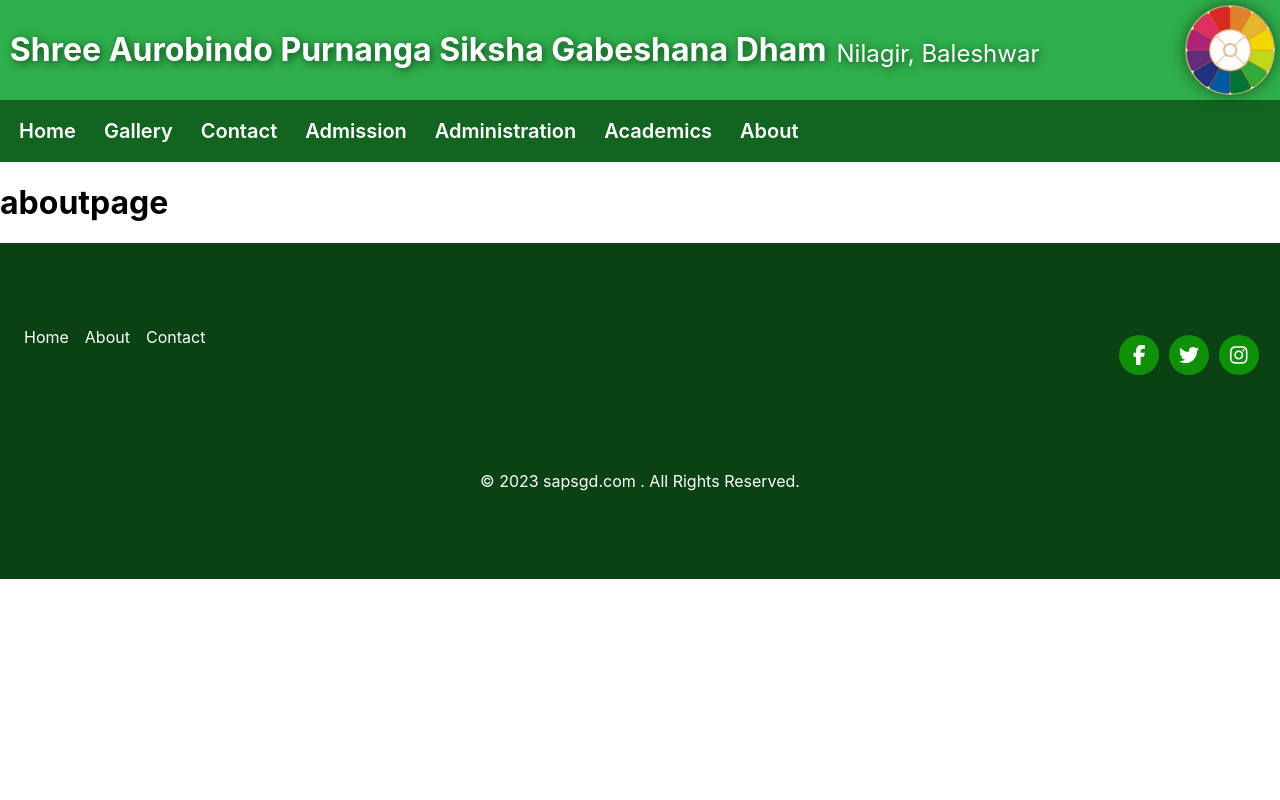
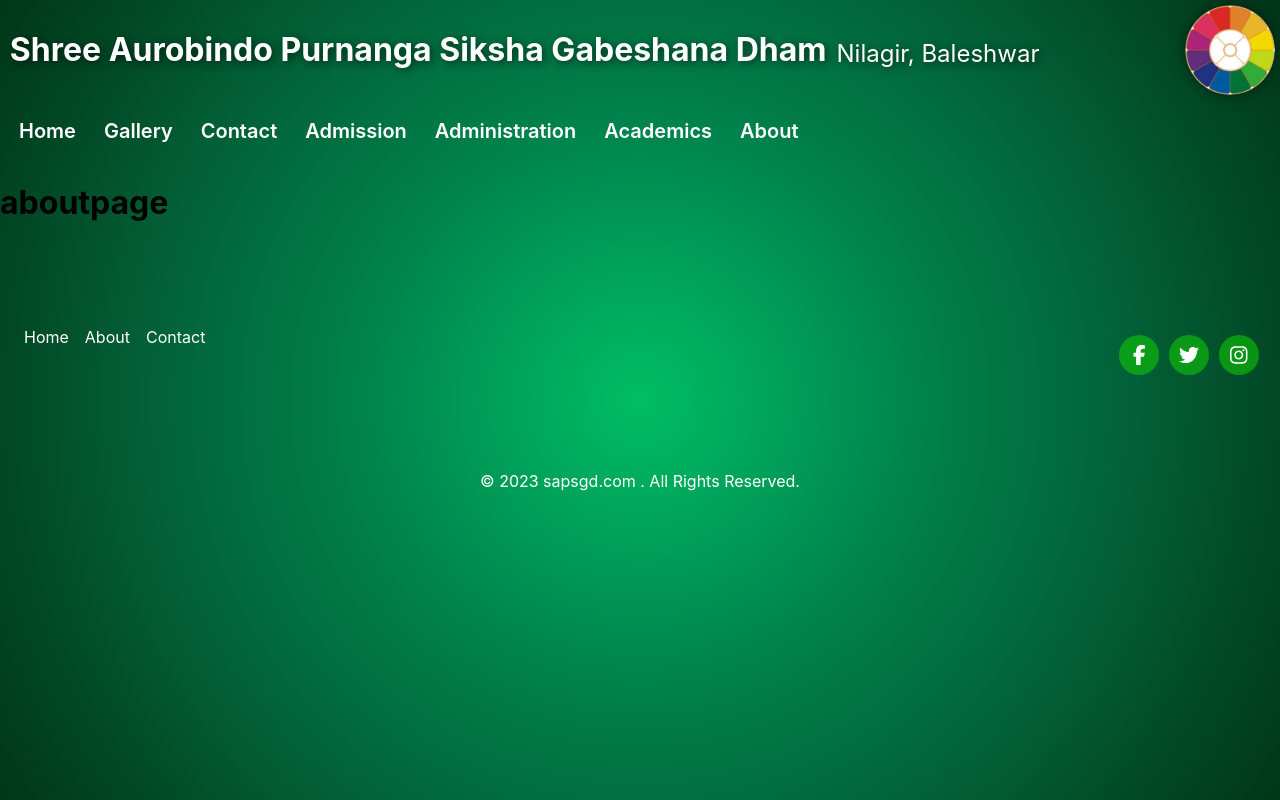
Before and after one commit to devnshankar/sapsgd.com_v1.0, a React (Create React App) app: page /about in a window 1280 px wide. Built offline with nearby package versions, Linux system fonts and the light colour scheme.

Commit message:
removed individual bg and changed the main bg to gradient green

```diff
--- a/src/App.jsx
+++ b/src/App.jsx
@@ -28,7 +28,7 @@ function App() {
   }, []);
 
   return (
-    <div>
+    <div className='app'>
       {isLoading ? (
         <LoadingScreen/>
       ) : null}
--- a/src/App.scss
+++ b/src/App.scss
@@ -3,4 +3,5 @@
   flex-direction: column;
   min-height: 100vh;
   overflow: hidden;
+  background-image: radial-gradient(circle, #00be63, #00af5e, #00a159, #009253, #00844d, #017846, #016d40, #026239, #025730, #024b28, #014120, #003619);
 }
--- a/src/components/styles/Footer.scss
+++ b/src/components/styles/Footer.scss
@@ -1,5 +1,5 @@
 .footer {
-    background-color: #0b4214;
+
     color: #fff;
     padding: 2rem 1rem;
     display: flex;
--- a/src/components/styles/Header.scss
+++ b/src/components/styles/Header.scss
@@ -1,4 +1,4 @@
-$header-bg-color: #2faf4b; // Material Green color
+
 $header-logo-shadow: 0px 0px 15px rgba(0, 0, 0, 0.50);
 $header-h1-shadow: 2px 2px 8px rgba(0, 0, 0, 0.61);
 $header-h2-shadow: 2px 2px 8px rgba(0, 0, 0, 0.61);
@@ -8,7 +8,6 @@ $header-h2-shadow: 2px 2px 8px rgba(0, 0, 0, 0.61);
   display: flex;
   justify-content: space-between;
   align-items: center;
-  background-color: $header-bg-color;
   padding: 0.3rem;
   color: #fff;
 
--- a/src/components/styles/NavBar.scss
+++ b/src/components/styles/NavBar.scss
@@ -1,6 +1,5 @@
 
 .navbar {
-  background-color: #126420;
   display: flex;
   justify-content: space-between;
   align-items: center;
@@ -31,14 +30,14 @@
     height: 2px;
     bottom: 0;
     left: 0;
-    background-color: #2dca32;
+    background-color: #3ffa93;
     visibility: hidden;
     transform: scaleX(0);
     transition: all 0.3s ease-in-out;
   }
 
   .nav-link:hover, .nav-link:focus {
-    color: #4CAF50;
+    color: #3ffa93;
     text-decoration: none;
   }
 
--- a/src/pages/styles/ContactPage.scss
+++ b/src/pages/styles/ContactPage.scss
@@ -1,6 +1,5 @@
 .contactpage{
     min-height: 100vh;
-    background-color: #0f8b2a;
     padding: 15px;
     .direct-email {
       display: block;
--- a/src/pages/styles/GalleryPage.scss
+++ b/src/pages/styles/GalleryPage.scss
@@ -1,4 +1,3 @@
 .gallerypage{
-    background-color: #0f8b2a;
     padding: 15px;
 }
--- a/src/pages/styles/HomePage.scss
+++ b/src/pages/styles/HomePage.scss
@@ -1,6 +1,5 @@
 .homepage{
     padding: 1px 15px 15px 15px;
-    background-color: #0f8b2a;
     display: flex;
     flex-direction: row;
     min-height: 100vh;
```
